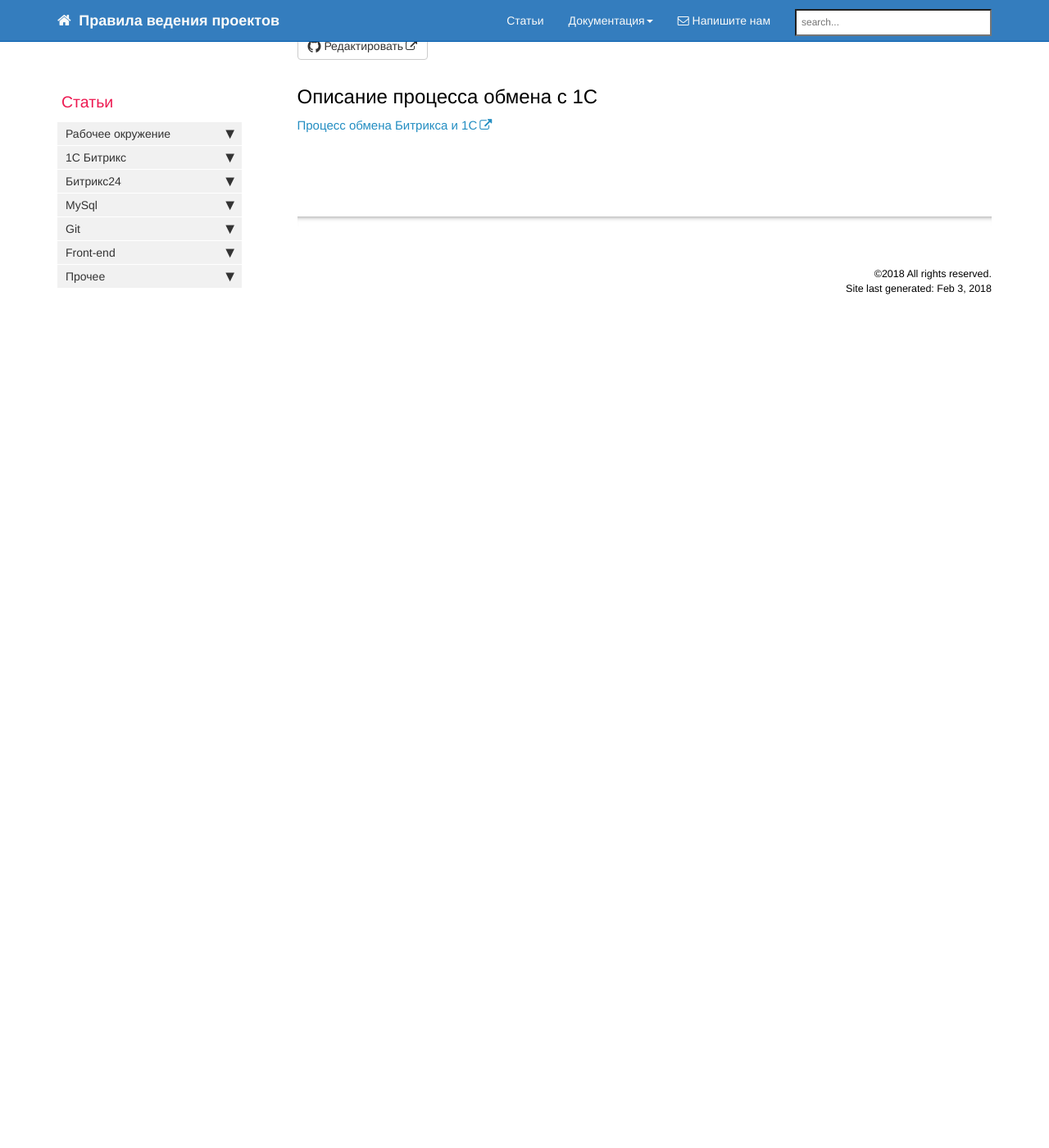
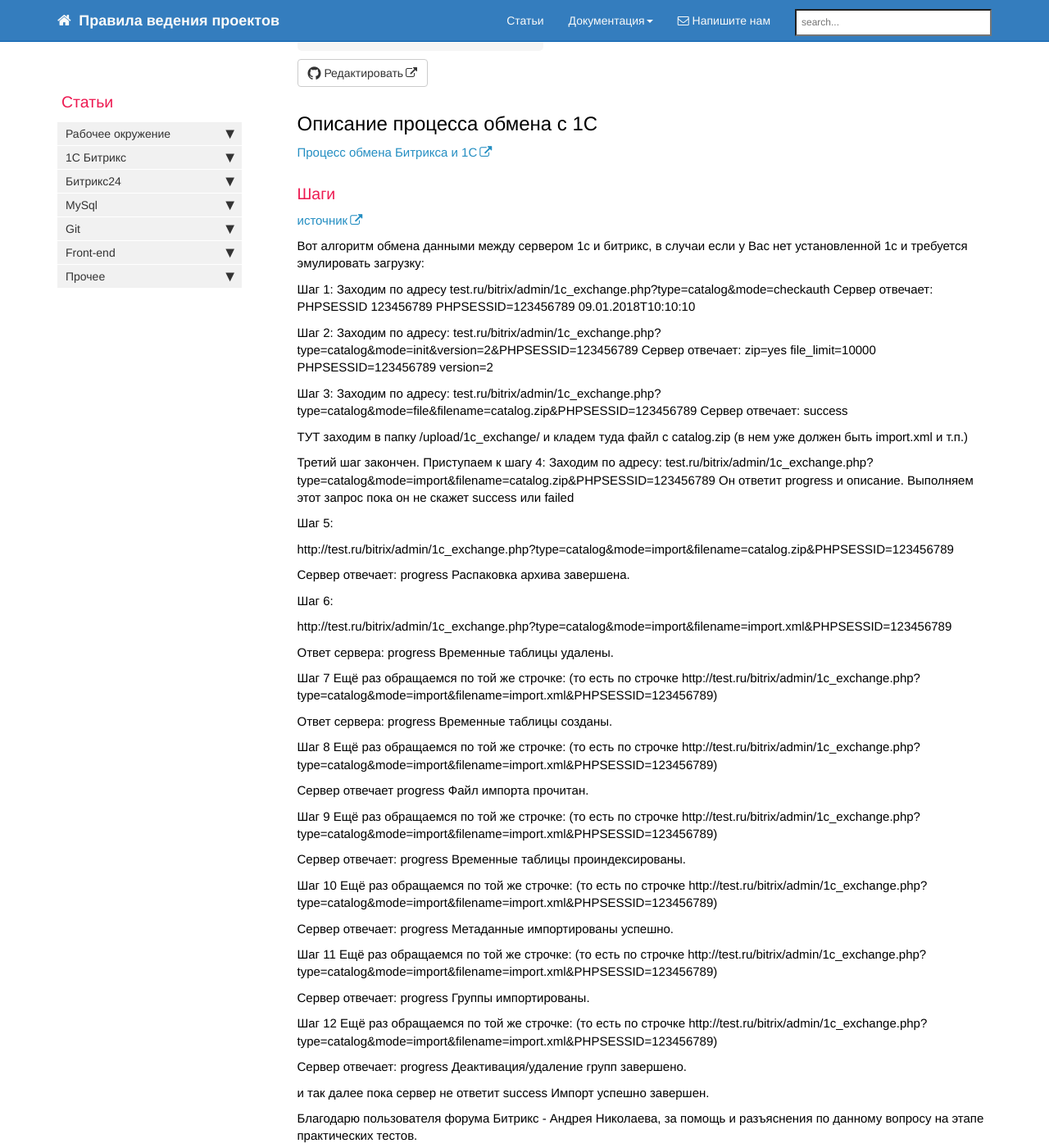
Before and after one commit to gdecider/gdecider.github.io, a Jekyll site: the page built from pages/articles/articles_bx-1c-exch-base.md, in a window 1280 px wide and 1400 px high, scrolled down 238 px. Shown: the whole window at 82% size. Built offline with Jekyll 4.4.1, drawn with Linux system fonts in a browser that asks for light colours; nearby versions of some CDN libraries; comment, search, counter and statistics services are not loaded; before the commit the page ends 900 px from its top, so only the background shows below that.

Commit message:
Update articles_bx-1c-exch-base.md

```diff
--- a/pages/articles/articles_bx-1c-exch-base.md
+++ b/pages/articles/articles_bx-1c-exch-base.md
@@ -11,3 +11,103 @@
 ## Описание процесса обмена с 1С
 
 [Процесс обмена Битрикса и 1С](https://mrcappuccino.ru/blog/post/1c-exchange)
+
+
+### Шаги
+
+[источник](https://dev.1c-bitrix.ru/support/forum/forum6/topic104459/)
+
+Вот алгоритм обмена данными между сервером 1с и битрикс, в случаи если у Вас нет установленной 1с и требуется эмулировать загрузку:
+
+Шаг 1:
+Заходим по адресу test.ru/bitrix/admin/1c_exchange.php?type=catalog&mode=checkauth
+Сервер отвечает:
+PHPSESSID
+123456789
+PHPSESSID=123456789
+09.01.2018T10:10:10
+
+Шаг 2:
+Заходим по адресу: test.ru/bitrix/admin/1c_exchange.php?type=catalog&mode=init&version=2&PHPSESSID=123456789
+Сервер отвечает:
+zip=yes
+file_limit=10000
+PHPSESSID=123456789
+version=2
+
+Шаг 3:
+Заходим по адресу: test.ru/bitrix/admin/1c_exchange.php?type=catalog&mode=file&filename=catalog.zip&PHPSESSID=123456789
+Сервер отвечает:
+success
+
+ТУТ заходим в папку /upload/1c_exchange/ и кладем туда файл с catalog.zip (в нем уже должен быть import.xml и т.п.)
+
+Третий шаг закончен. Приступаем к шагу 4:
+Заходим по адресу: test.ru/bitrix/admin/1c_exchange.php?type=catalog&mode=import&filename=catalog.zip&PHPSESSID=123456789
+Он ответит progress и описание. Выполняем этот запрос пока он не скажет success или failed
+
+
+Шаг 5:
+
+http://test.ru/bitrix/admin/1c_exchange.php?type=catalog&mode=import&filename=catalog.zip&PHPSESSID=123456789
+
+Сервер отвечает:
+progress Распаковка архива завершена.
+
+Шаг 6:
+
+http://test.ru/bitrix/admin/1c_exchange.php?type=catalog&mode=import&filename=import.xml&PHPSESSID=123456789
+
+
+Ответ сервера:
+progress Временные таблицы удалены.
+
+Шаг 7
+Ещё раз обращаемся по той же строчке: (то есть по строчке http://test.ru/bitrix/admin/1c_exchange.php?type=catalog&mode=import&filename=import.xml&PHPSESSID=123456789)
+
+Ответ сервера:
+progress Временные таблицы созданы.
+
+
+Шаг 8
+Ещё раз обращаемся по той же строчке: (то есть по строчке http://test.ru/bitrix/admin/1c_exchange.php?type=catalog&mode=import&filename=import.xml&PHPSESSID=123456789)
+
+Сервер отвечает
+progress Файл импорта прочитан.
+
+
+Шаг 9
+Ещё раз обращаемся по той же строчке: (то есть по строчке http://test.ru/bitrix/admin/1c_exchange.php?type=catalog&mode=import&filename=import.xml&PHPSESSID=123456789)
+
+
+Сервер отвечает:
+progress Временные таблицы проиндексированы.
+
+
+Шаг 10
+Ещё раз обращаемся по той же строчке: (то есть по строчке http://test.ru/bitrix/admin/1c_exchange.php?type=catalog&mode=import&filename=import.xml&PHPSESSID=123456789)
+
+
+Сервер отвечает:
+progress Метаданные импортированы успешно.
+
+
+Шаг 11
+Ещё раз обращаемся по той же строчке: (то есть по строчке http://test.ru/bitrix/admin/1c_exchange.php?type=catalog&mode=import&filename=import.xml&PHPSESSID=123456789)
+
+
+Сервер отвечает:
+progress Группы импортированы.
+
+
+Шаг 12
+Ещё раз обращаемся по той же строчке: (то есть по строчке http://test.ru/bitrix/admin/1c_exchange.php?type=catalog&mode=import&filename=import.xml&PHPSESSID=123456789)
+
+
+Сервер отвечает:
+progress Деактивация/удаление групп завершено.
+
+и так далее пока сервер не ответит
+success Импорт успешно завершен.
+
+Благодарю пользователя форума Битрикс - Андрея Николаева, за помощь и разъяснения по данному вопросу на этапе практических тестов.
```
